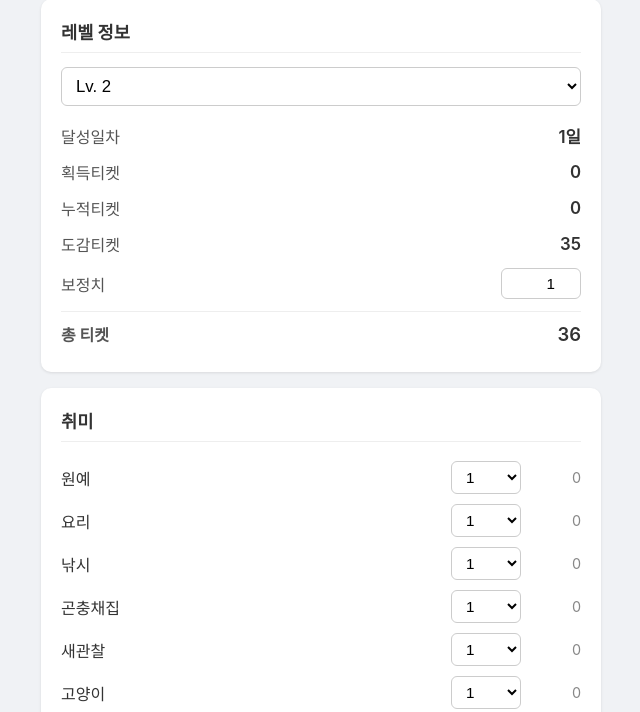
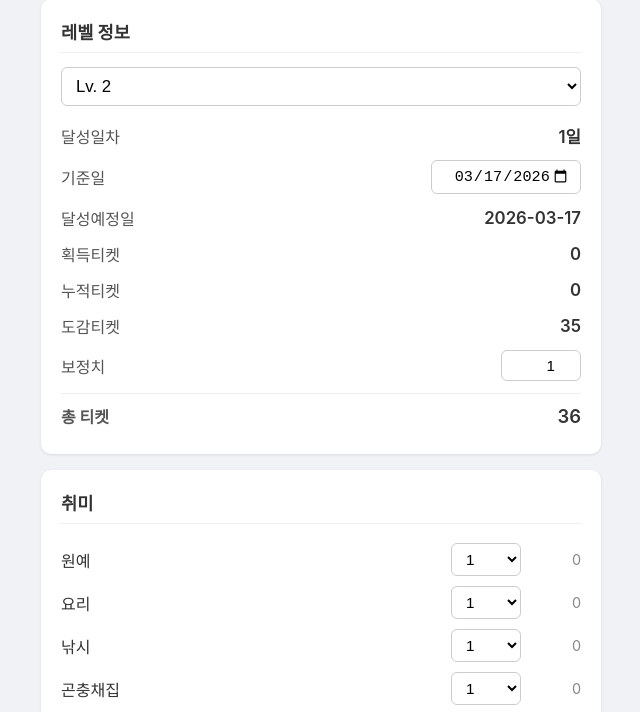
Before and after one commit to chickmen89/dodota, a plain HTML site: page index.html in a window 1280 px wide. Shown: the part 76-788 px from the top of the page, without its empty margins (319-959 px from the left). Drawn offline with Linux system fonts and the light colour scheme.

Commit message:
기준일/달성예정일 기능 추가

```diff
--- a/index.html
+++ b/index.html
@@ -50,19 +50,23 @@
       min-width: 60px;
       text-align: right;
     }
-    select, input[type="number"] {
+    select, input[type="number"], input[type="date"] {
       padding: 6px 10px;
       border: 1px solid #ccc;
       border-radius: 6px;
       font-size: 0.95rem;
       background: #fff;
     }
-    select:focus, input[type="number"]:focus {
+    select:focus, input[type="number"]:focus, input[type="date"]:focus {
       outline: none;
       border-color: #4a90d9;
     }
     input[type="number"] {
       width: 80px;
+      text-align: right;
+    }
+    input[type="date"] {
+      width: 150px;
       text-align: right;
     }
     .level-select {
@@ -152,6 +156,8 @@
       <h2>레벨 정보</h2>
       <select id="levelSelect" class="level-select"></select>
       <div class="info-row"><label>달성일차</label><span class="value" id="days"></span></div>
+      <div class="info-row"><label>기준일</label><input type="date" id="startDate" value="2026-03-17"></div>
+      <div class="info-row"><label>달성예정일</label><span class="value" id="achieveDate"></span></div>
       <div class="info-row"><label>획득티켓</label><span class="value" id="ticketGain"></span></div>
       <div class="info-row"><label>누적티켓</label><span class="value" id="cumTickets"></span></div>
       <div class="info-row"><label>도감티켓</label><span class="value" id="collTickets"></span></div>
@@ -204,6 +210,7 @@
     const defaultState = () => ({
       level: 2,
       correction: 1,
+      startDate: '2026-03-17',
       hobbies: Object.fromEntries(DATA.HOBBIES.map(h => [h, 1]))
     });
 
@@ -254,6 +261,10 @@
       state.correction = parseInt(e.target.value) || 0;
       render();
     });
+    $('startDate').addEventListener('change', e => {
+      state.startDate = e.target.value;
+      render();
+    });
     $('saveBtn').addEventListener('click', () => {
       localStorage.setItem('gameLevelCalcState', JSON.stringify(state));
       showToast('저장되었습니다');
@@ -262,6 +273,7 @@
       state = defaultState();
       localStorage.removeItem('gameLevelCalcState');
       $('correction').value = state.correction;
+      $('startDate').value = state.startDate;
       render();
       showToast('초기화되었습니다');
     });
@@ -271,6 +283,14 @@
       levelSelect.value = state.level;
 
       $('days').textContent = days[i] + '일';
+      $('startDate').value = state.startDate;
+      const base = new Date(state.startDate);
+      const achieve = new Date(base);
+      achieve.setDate(base.getDate() + days[i] - 1);
+      const yyyy = achieve.getFullYear();
+      const mm = String(achieve.getMonth() + 1).padStart(2, '0');
+      const dd = String(achieve.getDate()).padStart(2, '0');
+      $('achieveDate').textContent = `${yyyy}-${mm}-${dd}`;
       $('ticketGain').textContent = DATA.tickets[i];
       $('cumTickets').textContent = cumTickets[i];
       $('collTickets').textContent = DATA.COLLECTION;
@@ -322,6 +342,7 @@
         if (!saved) return;
         if (saved.level >= 2 && saved.level <= 37) state.level = saved.level;
         if (typeof saved.correction === 'number') state.correction = saved.correction;
+        if (saved.startDate) state.startDate = saved.startDate;
         if (saved.hobbies) {
           DATA.HOBBIES.forEach(h => {
             const v = saved.hobbies[h];
@@ -329,6 +350,7 @@
           });
         }
         $('correction').value = state.correction;
+        $('startDate').value = state.startDate;
       } catch(e) {}
     }
 
```
